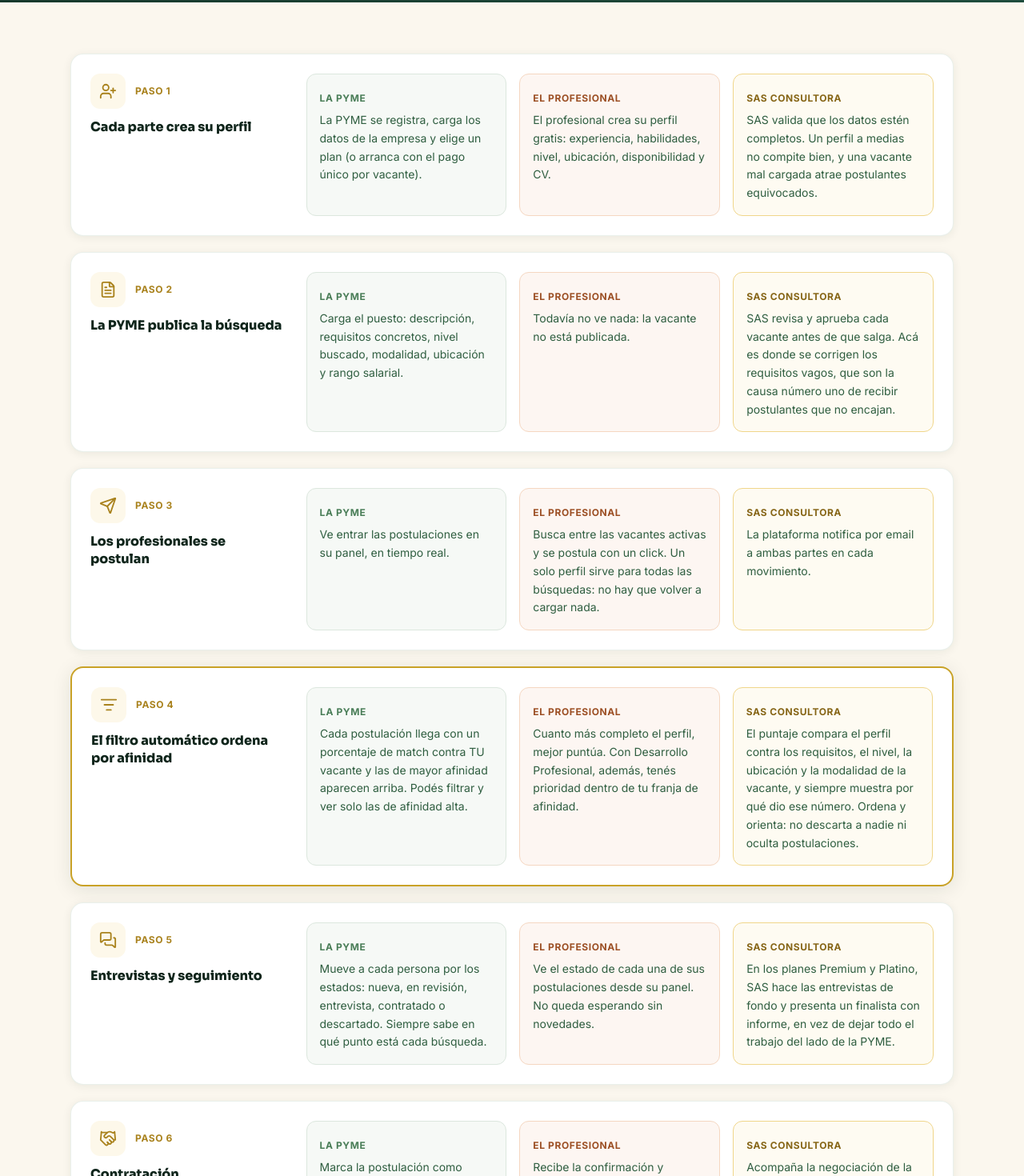
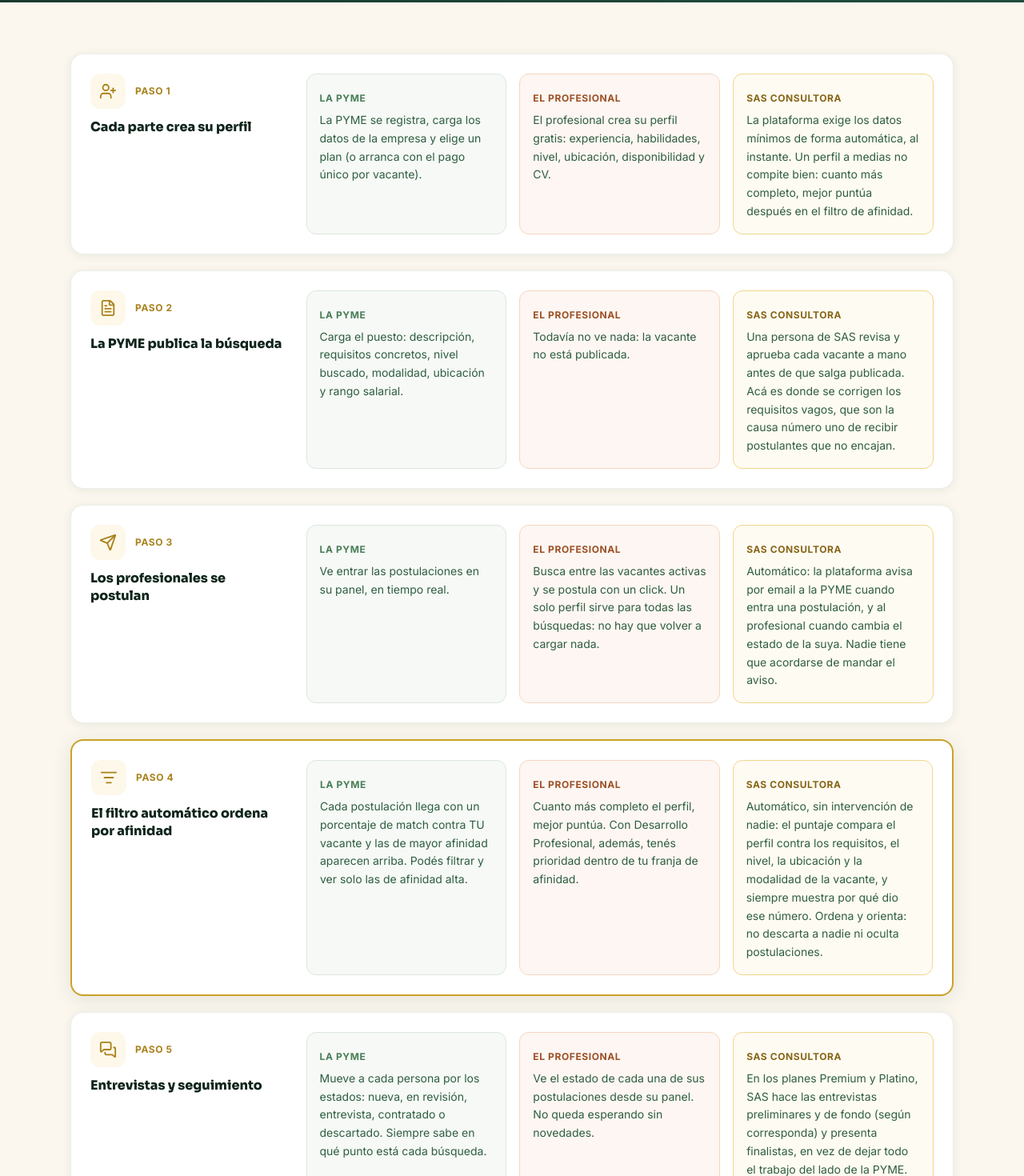
Before and after one commit to sasconsultora24-rgb/talento-desarrollo, a React (Vite) app: page /#/como-funciona in a window 1280 px wide. Shown: the part 380-1850 px from the top of the page at 80% size. Built offline with nearby package versions, Linux system fonts and the light colour scheme; no server answers; the database is empty.

Commit message:
Como funciona: aclarar que es automatico y que hace una persona de SAS en cada paso

```diff
--- a/src/pages/ComoFunciona.jsx
+++ b/src/pages/ComoFunciona.jsx
@@ -27,7 +27,7 @@ const PASOS = [
     pyme: "La PYME se registra, carga los datos de la empresa y elige un plan (o arranca con el pago único por vacante).",
     profesional:
       "El profesional crea su perfil gratis: experiencia, habilidades, nivel, ubicación, disponibilidad y CV.",
-    sas: "SAS valida que los datos estén completos. Un perfil a medias no compite bien, y una vacante mal cargada atrae postulantes equivocados.",
+    sas: "La plataforma exige los datos mínimos de forma automática, al instante. Un perfil a medias no compite bien: cuanto más completo, mejor puntúa después en el filtro de afinidad.",
   },
   {
     n: 2,
@@ -35,7 +35,7 @@ const PASOS = [
     titulo: "La PYME publica la búsqueda",
     pyme: "Carga el puesto: descripción, requisitos concretos, nivel buscado, modalidad, ubicación y rango salarial.",
     profesional: "Todavía no ve nada: la vacante no está publicada.",
-    sas: "SAS revisa y aprueba cada vacante antes de que salga. Acá es donde se corrigen los requisitos vagos, que son la causa número uno de recibir postulantes que no encajan.",
+    sas: "Una persona de SAS revisa y aprueba cada vacante a mano antes de que salga publicada. Acá es donde se corrigen los requisitos vagos, que son la causa número uno de recibir postulantes que no encajan.",
   },
   {
     n: 3,
@@ -44,7 +44,7 @@ const PASOS = [
     pyme: "Ve entrar las postulaciones en su panel, en tiempo real.",
     profesional:
       "Busca entre las vacantes activas y se postula con un click. Un solo perfil sirve para todas las búsquedas: no hay que volver a cargar nada.",
-    sas: "La plataforma notifica por email a ambas partes en cada movimiento.",
+    sas: "Automático: la plataforma avisa por email a la PYME cuando entra una postulación, y al profesional cuando cambia el estado de la suya. Nadie tiene que acordarse de mandar el aviso.",
   },
   {
     n: 4,
@@ -54,7 +54,7 @@ const PASOS = [
     pyme: "Cada postulación llega con un porcentaje de match contra TU vacante y las de mayor afinidad aparecen arriba. Podés filtrar y ver solo las de afinidad alta.",
     profesional:
       "Cuanto más completo el perfil, mejor puntúa. Con Desarrollo Profesional, además, tenés prioridad dentro de tu franja de afinidad.",
-    sas: "El puntaje compara el perfil contra los requisitos, el nivel, la ubicación y la modalidad de la vacante, y siempre muestra por qué dio ese número. Ordena y orienta: no descarta a nadie ni oculta postulaciones.",
+    sas: "Automático, sin intervención de nadie: el puntaje compara el perfil contra los requisitos, el nivel, la ubicación y la modalidad de la vacante, y siempre muestra por qué dio ese número. Ordena y orienta: no descarta a nadie ni oculta postulaciones.",
   },
   {
     n: 5,
@@ -63,7 +63,7 @@ const PASOS = [
     pyme: "Mueve a cada persona por los estados: nueva, en revisión, entrevista, contratado o descartado. Siempre sabe en qué punto está cada búsqueda.",
     profesional:
       "Ve el estado de cada una de sus postulaciones desde su panel. No queda esperando sin novedades.",
-    sas: "En los planes Premium y Platino, SAS hace las entrevistas de fondo y presenta un finalista con informe, en vez de dejar todo el trabajo del lado de la PYME.",
+    sas: "En los planes Premium y Platino, SAS hace las entrevistas preliminares y de fondo (según corresponda) y presenta finalistas, en vez de dejar todo el trabajo del lado de la PYME.",
   },
   {
     n: 6,
```
